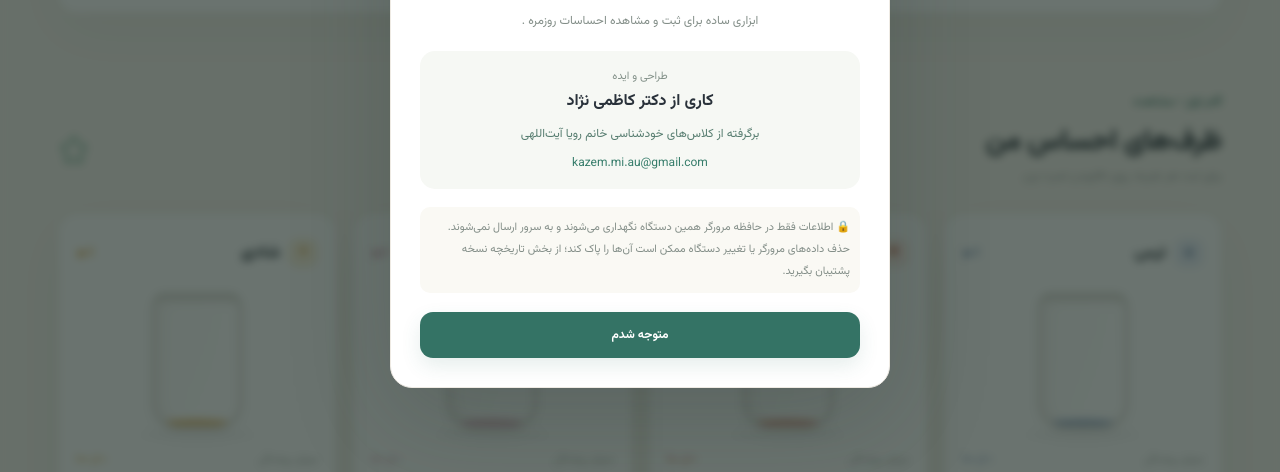
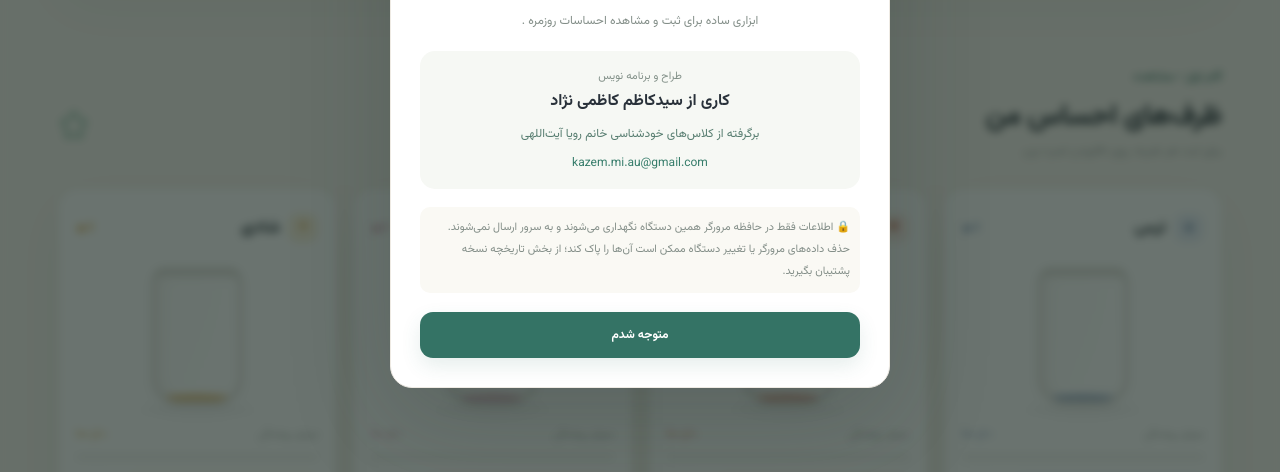
Before and after one commit to mega-set/emotion-stamps, a plain HTML site: page index.html in a window 1280 px wide. Both pictures are taken after a click on the button "درباره برنامه". Shown: the part 303-775 px from the top of the page. Drawn offline with Linux system fonts and the light colour scheme.

Commit message:
index.html

```diff
--- a/index.html
+++ b/index.html
@@ -22,7 +22,6 @@
   </header>
 
   <main>
-    <br>
    <div class="quick-actions" aria-label="دسترسی سریع"><button class="primary-btn" id="installBtn"><span aria-hidden="true">↧</span> افزودن به صفحه گوشی</button><button class="secondary-btn" id="historyJump">مشاهده تاریخچه <span aria-hidden="true">↙</span></button></div>
 
    <section class="overview" aria-label="نمای کلی"><div class="overview-item"><span>تمبرهای ثبت‌شده در ظرف‌ها</span><strong id="totalCount">۰</strong></div><div class="overview-item"><span>ظرف‌های دارای تمبر</span><strong id="activeCount">۰ <small>از ۷</small></strong></div><div class="overview-item"><span>تخلیه‌های ثبت‌شده</span><strong id="clearCount">۰</strong></div><div class="overview-hint">هر ظرف تا <b>۱۰۰ تمبر</b> ظرفیت دارد.</div></section>
@@ -34,7 +33,7 @@
   <footer><div class="footer-flower">✺</div><p>هر احساس، پیامی برای شناخت بهتر خودمان است.</p><small>این ابزار برای خودآگاهی طراحی شده و جایگزین مشاوره یا درمان تخصصی نیست.</small><button id="footerAboutBtn">درباره برنامه و سازنده</button></footer>
  </div>
  <dialog id="clearDialog" class="app-dialog"><form id="clearForm"><button type="button" class="dialog-close" data-close aria-label="بستن">×</button><span class="modal-eyebrow">ثبت یک رویداد</span><h2 id="clearTitle">تخلیه ظرف</h2><p id="clearSummary"></p><label for="clearReason">چه اتفاقی افتاد؟ <span class="required">(ضروری)</span></label><textarea id="clearReason" required maxlength="1200" rows="4" placeholder="مثلاً: بعد از بحث، خشمم را به‌صورت شدیدی بروز دادم…"></textarea><p class="field-help">یادداشت فقط روی همین دستگاه ذخیره می‌شود.</p><div class="dialog-actions"><button type="button" class="secondary-btn" data-close>انصراف</button><button type="submit" class="primary-btn danger-btn">ثبت رویداد و خالی‌کردن</button></div></form></dialog>
- <dialog id="infoDialog" class="app-dialog info-dialog"><div class="info-content"><button type="button" class="dialog-close" data-close aria-label="بستن">×</button><div class="info-icon">✺</div><span class="modal-eyebrow">درباره این دفتر</span><h2>تمبرهای احساس</h2><p>ابزاری ساده برای ثبت و مشاهده احساسات روزمره .</p><div class="author-box"><span>طراحی و ایده</span><strong>کاری از دکتر کاظمی نژاد</strong><p class="inspiration-credit">برگرفته از کلاس‌های خودشناسی خانم رویا آیت‌اللهی</p><a href="mailto:kazem.mi.au@gmail.com">kazem.mi.au@gmail.com</a></div><p class="privacy-text">🔒 اطلاعات فقط در حافظه مرورگر همین دستگاه نگهداری می‌شوند و به سرور ارسال نمی‌شوند. حذف داده‌های مرورگر یا تغییر دستگاه ممکن است آن‌ها را پاک کند؛ از بخش تاریخچه نسخه پشتیبان بگیرید.</p><button type="button" class="primary-btn full-width" data-close>متوجه شدم</button></div></dialog>
+ <dialog id="infoDialog" class="app-dialog info-dialog"><div class="info-content"><button type="button" class="dialog-close" data-close aria-label="بستن">×</button><div class="info-icon">✺</div><span class="modal-eyebrow">درباره این دفتر</span><h2>تمبرهای احساس</h2><p>ابزاری ساده برای ثبت و مشاهده احساسات روزمره .</p><div class="author-box"><span>طراح و برنامه نویس</span><strong>کاری از سیدکاظم کاظمی نژاد</strong><p class="inspiration-credit">برگرفته از کلاس‌های خودشناسی خانم رویا آیت‌اللهی</p><a href="mailto:kazem.mi.au@gmail.com">kazem.mi.au@gmail.com</a></div><p class="privacy-text">🔒 اطلاعات فقط در حافظه مرورگر همین دستگاه نگهداری می‌شوند و به سرور ارسال نمی‌شوند. حذف داده‌های مرورگر یا تغییر دستگاه ممکن است آن‌ها را پاک کند؛ از بخش تاریخچه نسخه پشتیبان بگیرید.</p><button type="button" class="primary-btn full-width" data-close>متوجه شدم</button></div></dialog>
  <dialog id="installDialog" class="app-dialog info-dialog"><div class="info-content"><button type="button" class="dialog-close" data-close aria-label="بستن">×</button><div class="info-icon">↧</div><span class="modal-eyebrow">نصب برنامه</span><h2>همیشه دم دستت باشد</h2><div id="installInstructions"></div><button type="button" class="primary-btn full-width" data-close>متوجه شدم</button></div></dialog>
  <div id="toast" class="toast" role="status" aria-live="polite"></div>
  <script src="./app.js" defer></script>
```
